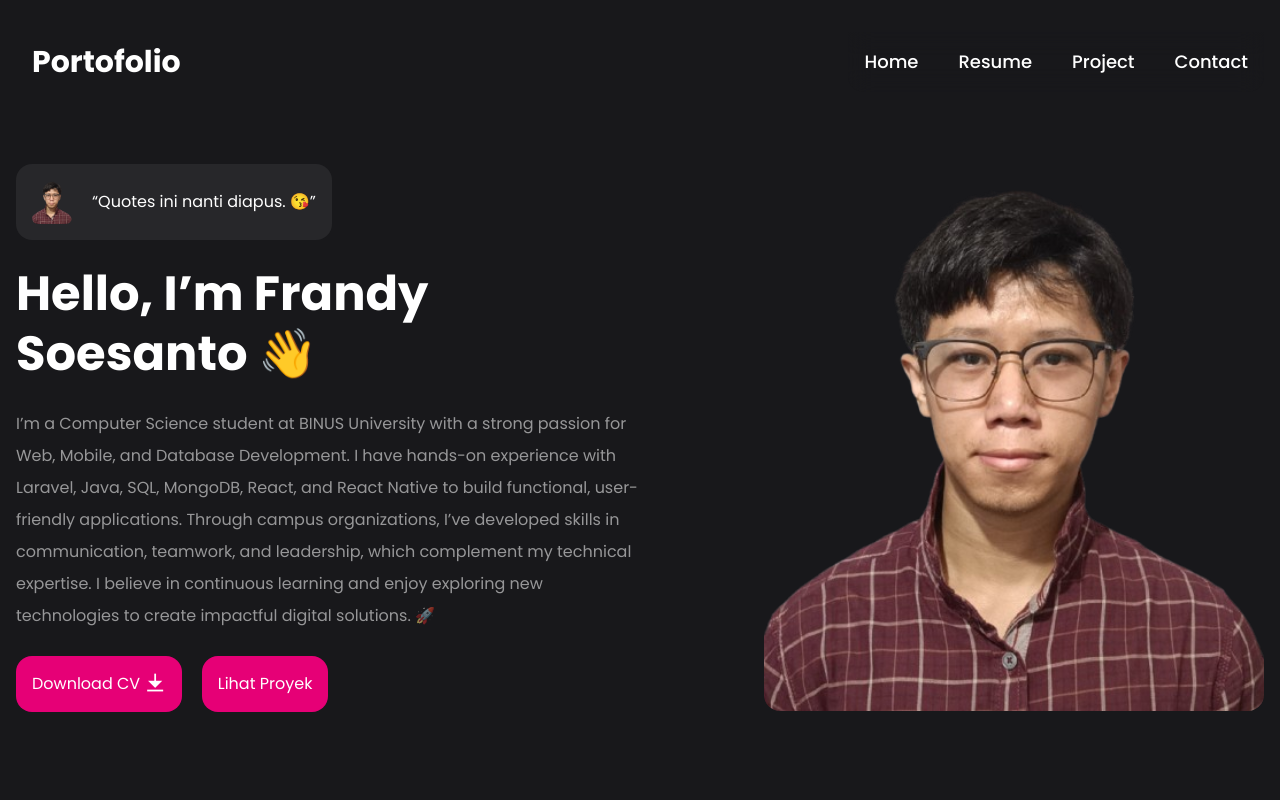
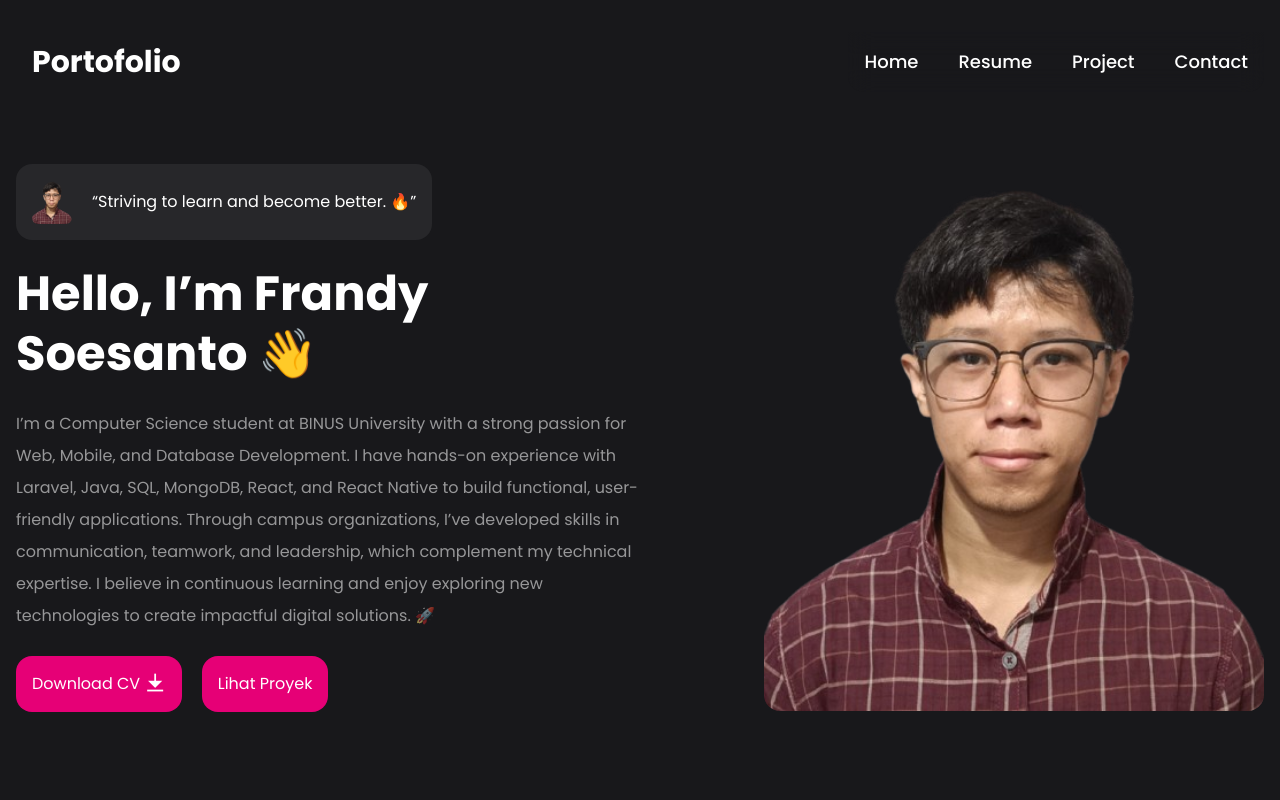
Before and after one commit to FrandySoe/Frandy-Portofolio, a React (Vite) app: page / in a window 1280 px wide. Shown: the top 800 px of the page. Built offline with nearby package versions, Linux system fonts and the light colour scheme.

Commit message:
Update tagline

```diff
--- a/src/App.jsx
+++ b/src/App.jsx
@@ -16,7 +16,7 @@ function App() {
               alt="Hero Image"
               className="w-10 rounded-md"
             />
-            <q>Quotes ini nanti diapus. 😘</q>
+            <q>Striving to learn and become better. 🔥</q>
           </div>
           <h1 className="text-5xl/tight font-bold mb-6">
             Hello, I’m Frandy Soesanto 👋
```
